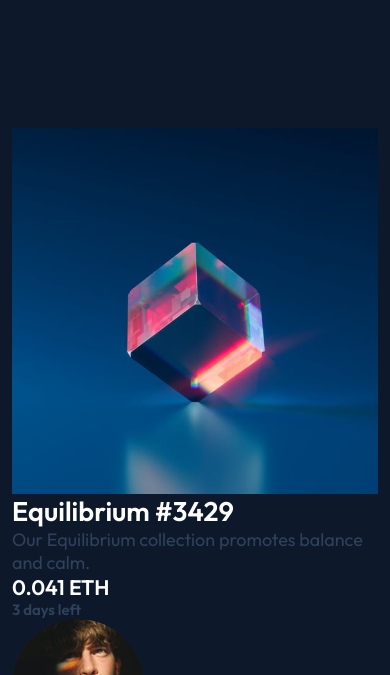
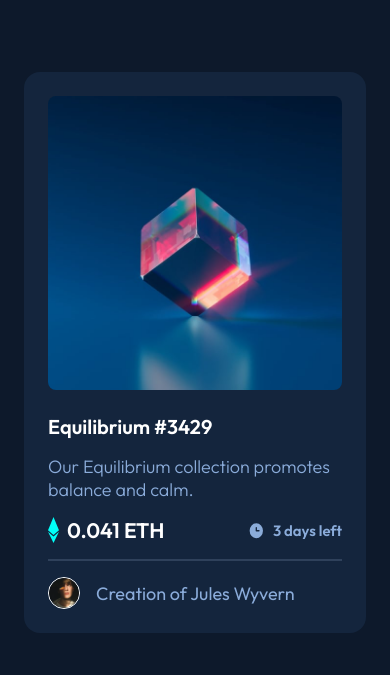
Before and after one commit to hutamatr/nft-preview-card-component, a plain HTML site: page index.html in a window 390 px wide. Shown: the top 675 px of the page. Drawn offline with Linux system fonts and the light colour scheme.

Commit message:
styling card with mobile first design

```diff
--- a/index.html
+++ b/index.html
@@ -15,13 +15,20 @@
         <div class="card__container grid">
           <img src="images/image-equilibrium.jpg" alt="" class="card__image" />
 
-          <div class="card__data">
-            <h2 class="card__title">Equilibrium #3429</h2>
-            <p class="card__description">Our Equilibrium collection promotes balance and calm.</p>
+          <div class="card__data grid">
+            <h2 class="card__data--title">Equilibrium #3429</h2>
+            <p class="card__data--description">Our Equilibrium collection promotes balance and calm.</p>
 
             <div class="card__prices">
-              <h3 class="card__prices--price">0.041 ETH</h3>
-              <h5 class="card__price--estimate">3 days left</h5>
+              <div class="card__prices--content">
+                <img src="images/icon-ethereum.svg" alt="" class="card__prices--img" />
+                <h3 class="card__prices--price">0.041 ETH</h3>
+              </div>
+
+              <div class="card__prices--estimate">
+                <img src="images/icon-clock.svg" alt="" class="card__prices--img" />
+                <h5 class="card__prices--time">3 days left</h5>
+              </div>
             </div>
 
             <span class="card__line"></span>
@@ -35,6 +42,6 @@
       </section>
     </main>
 
-    <div class="attribution">Challenge by <a href="https://www.frontendmentor.io?ref=challenge" target="_blank">Frontend Mentor</a>. Coded by <a href="#">Hutama Trirahmanto</a>.</div>
+    <footer class="footer__card">Challenge by <a href="https://www.frontendmentor.io?ref=challenge" target="_blank">Frontend Mentor</a>. Coded by <a href="https://twitter.com/huutamatr" target="_blank">Hutama Trirahmanto</a>.</footer>
   </body>
 </html>
--- a/scss/_body.scss
+++ b/scss/_body.scss
@@ -0,0 +1,63 @@
+.card {
+  &__container {
+    padding: $mb-1-5;
+    background-color: $card-color;
+    border-radius: 1rem;
+    position: relative;
+    row-gap: $mb-1-5;
+  }
+
+  &__image {
+    width: 350px;
+    justify-self: center;
+    border-radius: 0.5rem;
+  }
+
+  &__data {
+    row-gap: 1rem;
+
+    &--title {
+      font-size: $h2-font-size;
+    }
+
+    &--description {
+      font-size: $normal-font-size;
+      font-weight: $font-medium;
+    }
+  }
+
+  &__prices {
+    display: flex;
+    justify-content: space-between;
+    align-items: center;
+
+    &--content,
+    &--estimate {
+      display: inline-flex;
+      gap: 0.5rem;
+    }
+  }
+
+  &__line {
+    width: 100%;
+    display: block;
+    height: 2px;
+    background-color: $line-color;
+  }
+
+  &__creation {
+    display: flex;
+    justify-content: flex-start;
+    align-items: center;
+    gap: 1rem;
+
+    &--img {
+      height: 2rem;
+      border: 1px solid $white;
+      border-radius: 50%;
+    }
+    &--caption {
+      font-size: $normal-font-size;
+    }
+  }
+}
--- a/scss/_footer.scss
+++ b/scss/_footer.scss
@@ -0,0 +1,5 @@
+.footer {
+  &__card {
+    text-align: center;
+  }
+}
--- a/scss/_global.scss
+++ b/scss/_global.scss
@@ -30,7 +30,7 @@ body {
   font-family: $body-font;
   font-size: $normal-font-size;
   background: $background-color;
-  color: $line-color;
+  color: $primary-color;
 }
 
 h1,
@@ -38,7 +38,6 @@ h2,
 h3,
 h4 {
   color: $white;
-  font-weight: $font-semi-bold;
 }
 
 ul {
@@ -68,7 +67,7 @@ button {
 
 /*=============== REUSABLE CSS CLASSES ===============*/
 .section {
-  padding: 4.5rem 0 2rem;
+  padding: 1rem 0 3rem;
 }
 
 .section__title {
@@ -80,8 +79,8 @@ button {
 /*=============== LAYOUT ===============*/
 .container {
   max-width: 968px;
-  margin-left: $mb-0-75;
-  margin-right: $mb-0-75;
+  margin-left: $mb-1-5;
+  margin-right: $mb-1-5;
 }
 
 .grid {
--- a/scss/_variable.scss
+++ b/scss/_variable.scss
@@ -22,9 +22,9 @@ $small-font-size: 0.813rem;
 $smaller-font-size: 0.75rem;
 
 /*========== Font weight ==========*/
-$font-medium: 500;
-$font-semi-bold: 600;
-$font-black: 900;
+$font-medium: 300;
+$font-semi-bold: 400;
+$font-black: 600;
 
 /*========== Margin Bottom ==========*/
 $mb-0-25: 0.25rem;
--- a/scss/styles.scss
+++ b/scss/styles.scss
@@ -1,6 +1,5 @@
 @import 'variable';
 @import 'global';
-@import 'header';
 @import 'body';
 @import 'footer';
 @import 'responsive';
```
Also changed, not shown: css/styles.css, scss/_header.scss (deleted), 1 other file.
